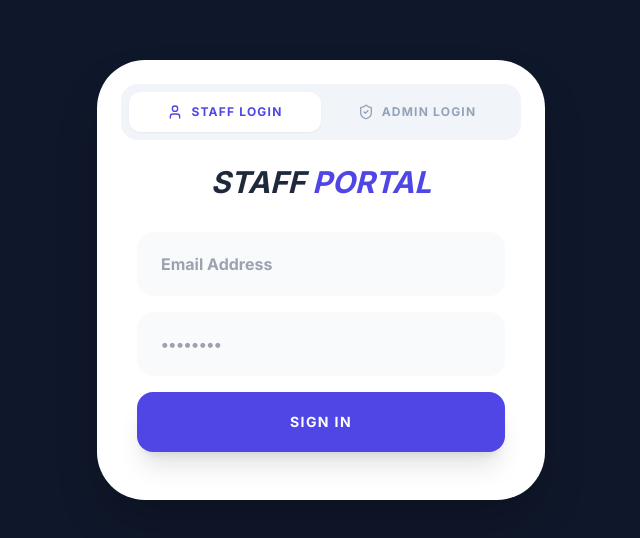
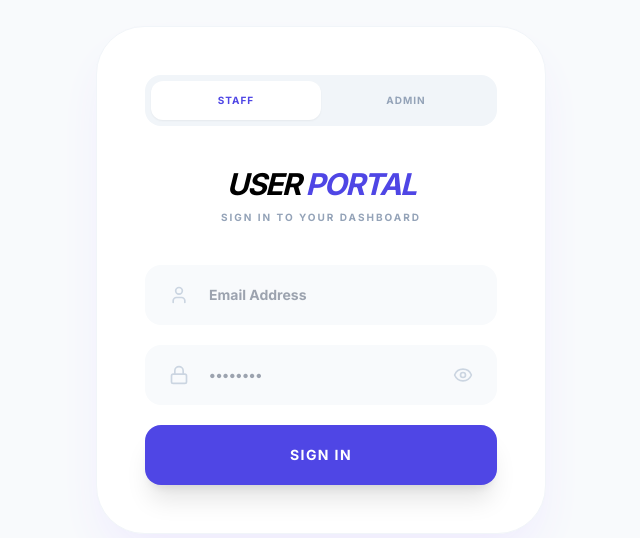
Before and after one commit to ThanushDev/Smart-POS-System, a React (Vite) app: page / in a window 1280 px wide. Shown: the part 120-658 px from the top of the page, without its empty margins (319-959 px from the left). Built offline with nearby package versions, Linux system fonts and the light colour scheme; no server answers; what @radix-ui/themes would draw is missing.

Commit message:
Update Login.tsx

```diff
--- a/src/pages/Login.tsx
+++ b/src/pages/Login.tsx
@@ -1,7 +1,7 @@
 import React, { useState } from 'react';
 import axios from 'axios';
 import { toast } from 'react-toastify';
-import { LogIn, User, Lock, ShieldCheck, Loader2, UserPlus } from 'lucide-react';
+import { LogIn, User, Lock, Eye, EyeOff, Loader2 } from 'lucide-react';
 import { useNavigate } from 'react-router-dom';
 
 const Login = () => {
@@ -9,6 +9,7 @@ const Login = () => {
   const [activeTab, setActiveTab] = useState<'User' | 'Admin'>('User');
   const [formData, setFormData] = useState({ username: '', password: '' });
   const [isLoading, setIsLoading] = useState(false);
+  const [showPassword, setShowPassword] = useState(false);
 
   const handleInputChange = (e: React.ChangeEvent<HTMLInputElement>) => {
     setFormData({ ...formData, [e.target.name]: e.target.value });
@@ -17,63 +18,66 @@ const Login = () => {
   const handleLogin = async (e: React.FormEvent) => {
     e.preventDefault();
     setIsLoading(true);
-
     try {
       const res = await axios.post('/api/auth/login', formData);
       if (res.data.success) {
         const user = res.data.user;
-
         if (activeTab === 'Admin' && user.role !== 'Admin') {
-          toast.error("Access Denied: You are not an Admin!");
+          toast.error("Access Denied: Admin only!");
           setIsLoading(false);
           return;
         }
-
         localStorage.clear();
         localStorage.setItem('user', JSON.stringify(user));
         toast.success(`Welcome, ${user.name}!`);
-
-        // මෙතන තමයි Redirect logic එක තියෙන්නේ
-        if (user.role === 'Admin') {
-          navigate('/dashboard');
-        } else {
-          navigate('/new-bill'); // Staff කෙලින්ම Shop (New Bill) එකට
+        navigate(user.role === 'Admin' ? '/dashboard' : '/pos');
       }
-      }
-    } catch (err: any) {
-      toast.error(err.response?.data?.message || "Login failed.");
+    } catch (err) {
+      toast.error("Login Failed. Check credentials.");
     } finally {
       setIsLoading(false);
     }
   };
 
   return (
-    <div className="min-h-screen bg-slate-900 flex items-center justify-center p-6 relative overflow-hidden">
-      <div className="w-full max-w-md bg-white rounded-[3rem] shadow-2xl relative z-10 overflow-hidden">
-        <div className="flex bg-slate-100 p-2 m-6 rounded-2xl">
-          <button onClick={() => setActiveTab('User')} className={`flex-1 py-3 rounded-xl font-black text-xs uppercase tracking-widest transition-all flex items-center justify-center gap-2 ${activeTab === 'User' ? 'bg-white shadow-sm text-indigo-600' : 'text-slate-400'}`}><User size={16} /> Staff Login</button>
-          <button onClick={() => setActiveTab('Admin')} className={`flex-1 py-3 rounded-xl font-black text-xs uppercase tracking-widest transition-all flex items-center justify-center gap-2 ${activeTab === 'Admin' ? 'bg-white shadow-sm text-rose-600' : 'text-slate-400'}`}><ShieldCheck size={16} /> Admin Login</button>
+    <div className="min-h-screen bg-slate-50 flex items-center justify-center p-6">
+      <div className="w-full max-w-[450px] bg-white rounded-[3rem] p-12 shadow-2xl shadow-indigo-100 border border-slate-100">
+        <div className="flex justify-center mb-10">
+          <div className="flex bg-slate-100 p-1.5 rounded-2xl w-full">
+            <button onClick={() => setActiveTab('User')} className={`flex-1 py-3 rounded-xl font-black uppercase text-[10px] tracking-widest transition-all ${activeTab === 'User' ? 'bg-white text-indigo-600 shadow-sm' : 'text-slate-400'}`}>Staff</button>
+            <button onClick={() => setActiveTab('Admin')} className={`flex-1 py-3 rounded-xl font-black uppercase text-[10px] tracking-widest transition-all ${activeTab === 'Admin' ? 'bg-white text-rose-600 shadow-sm' : 'text-slate-400'}`}>Admin</button>
+          </div>
         </div>
 
-        <div className="px-10 pb-12">
-          <header className="mb-8 text-center">
-            <h1 className="text-3xl font-black italic uppercase text-slate-800">{activeTab === 'Admin' ? 'Admin' : 'Staff'} <span className={activeTab === 'Admin' ? 'text-rose-600' : 'text-indigo-600'}>Portal</span></h1>
+        <header className="text-center mb-10">
+          <h1 className="text-3xl font-black italic uppercase tracking-tighter">{activeTab} <span className={activeTab === 'Admin' ? 'text-rose-600' : 'text-indigo-600'}>Portal</span></h1>
+          <p className="text-slate-400 text-[10px] font-bold uppercase tracking-[0.2em] mt-2">Sign in to your dashboard</p>
         </header>
 
-          <form onSubmit={handleLogin} className="space-y-4">
-            <input name="username" type="text" required value={formData.username} onChange={handleInputChange} className="w-full px-6 py-5 rounded-2xl bg-slate-50 border-none outline-none font-bold" placeholder="Email Address" />
-            <input name="password" type="password" required value={formData.password} onChange={handleInputChange} className="w-full px-6 py-5 rounded-2xl bg-slate-50 border-none outline-none font-bold" placeholder="••••••••" />
+        <form onSubmit={handleLogin} className="space-y-5">
+          <div className="relative">
+            <User className="absolute left-6 top-1/2 -translate-y-1/2 text-slate-300" size={20} />
+            <input name="username" type="text" required value={formData.username} onChange={handleInputChange} className="w-full pl-16 pr-6 py-5 rounded-2xl bg-slate-50 border-none outline-none font-bold text-sm focus:ring-2 ring-indigo-50" placeholder="Email Address" />
+          </div>
+
+          <div className="relative">
+            <Lock className="absolute left-6 top-1/2 -translate-y-1/2 text-slate-300" size={20} />
+            <input name="password" type={showPassword ? "text" : "password"} required value={formData.password} onChange={handleInputChange} className="w-full pl-16 pr-14 py-5 rounded-2xl bg-slate-50 border-none outline-none font-bold text-sm focus:ring-2 ring-indigo-50" placeholder="••••••••" />
+            <button type="button" onClick={() => setShowPassword(!showPassword)} className="absolute right-6 top-1/2 -translate-y-1/2 text-slate-300 hover:text-indigo-600">
+              {showPassword ? <EyeOff size={20}/> : <Eye size={20}/>}
+            </button>
+          </div>
+
           <button type="submit" disabled={isLoading} className={`w-full py-5 text-white rounded-2xl font-black uppercase text-sm tracking-widest shadow-xl transition-all ${activeTab === 'Admin' ? 'bg-rose-600 hover:bg-rose-700' : 'bg-indigo-600 hover:bg-indigo-700'}`}>
             {isLoading ? <Loader2 className="animate-spin mx-auto" size={24} /> : "Sign In"}
           </button>
         </form>
 
         {activeTab === 'Admin' && (
-            <div className="mt-8 pt-6 border-t border-slate-50 text-center">
-              <button onClick={() => navigate('/register')} className="inline-flex items-center gap-2 text-rose-600 font-black text-xs uppercase hover:underline"><UserPlus size={16} /> Create Business Account</button>
+          <div className="mt-8 text-center">
+            <button onClick={() => navigate('/register')} className="text-rose-600 font-black text-[10px] uppercase tracking-widest hover:underline">Register New Business</button>
           </div>
         )}
-        </div>
       </div>
     </div>
   );
```
Lines whose indentation alone changed are shown as unchanged.
